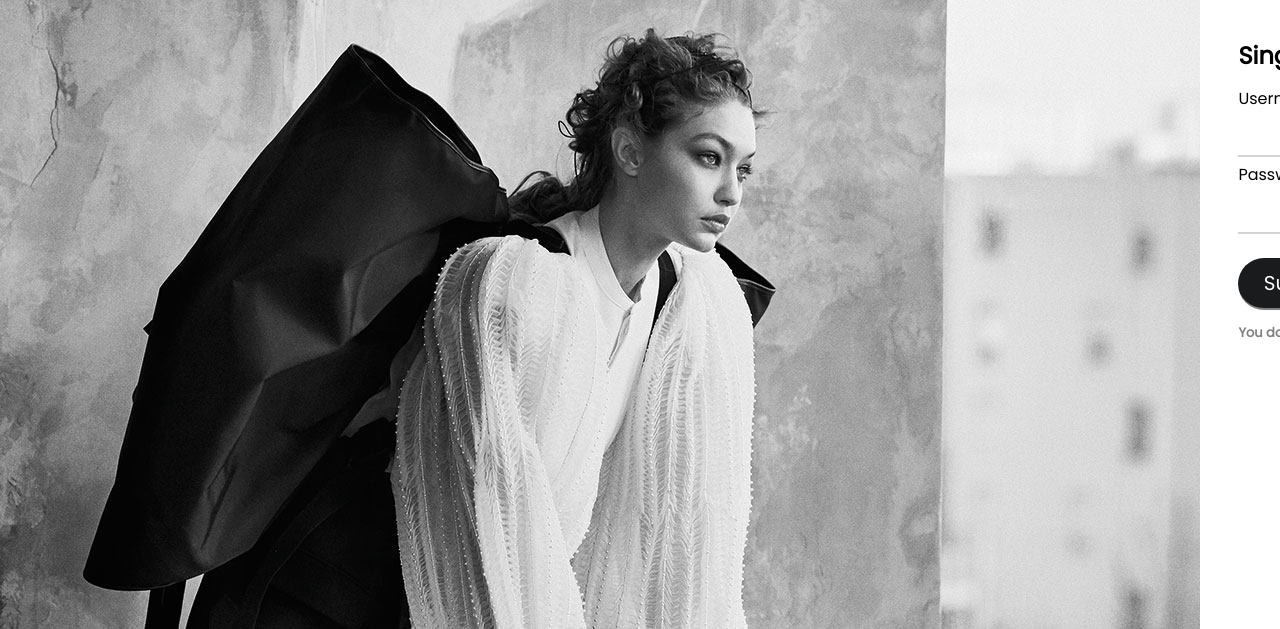
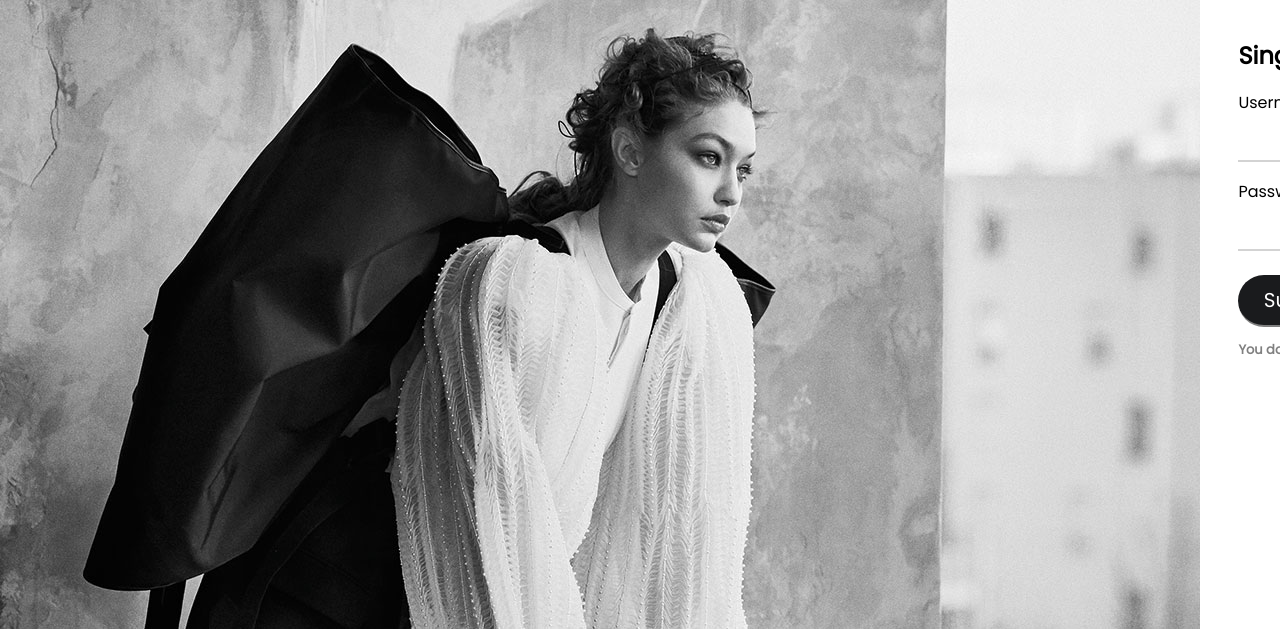
Before and after one commit to KujteseLahi/ProjektiFashion, a PHP site: page /singin.html in a window 1280 px wide. Shown: the top 629 px of the page. Run offline with PHP 8.4, Linux system fonts and the light colour scheme; some libraries are stand-ins or nearby versions.

Commit message:
Update singin.css

```diff
--- a/css/singin.css
+++ b/css/singin.css
@@ -15,6 +15,9 @@ form {
     position: absolute;
     padding: 2% 2%;
 
+}
+.row{
+    margin-top: 7%;
 }
 label {
     display: block;
```
